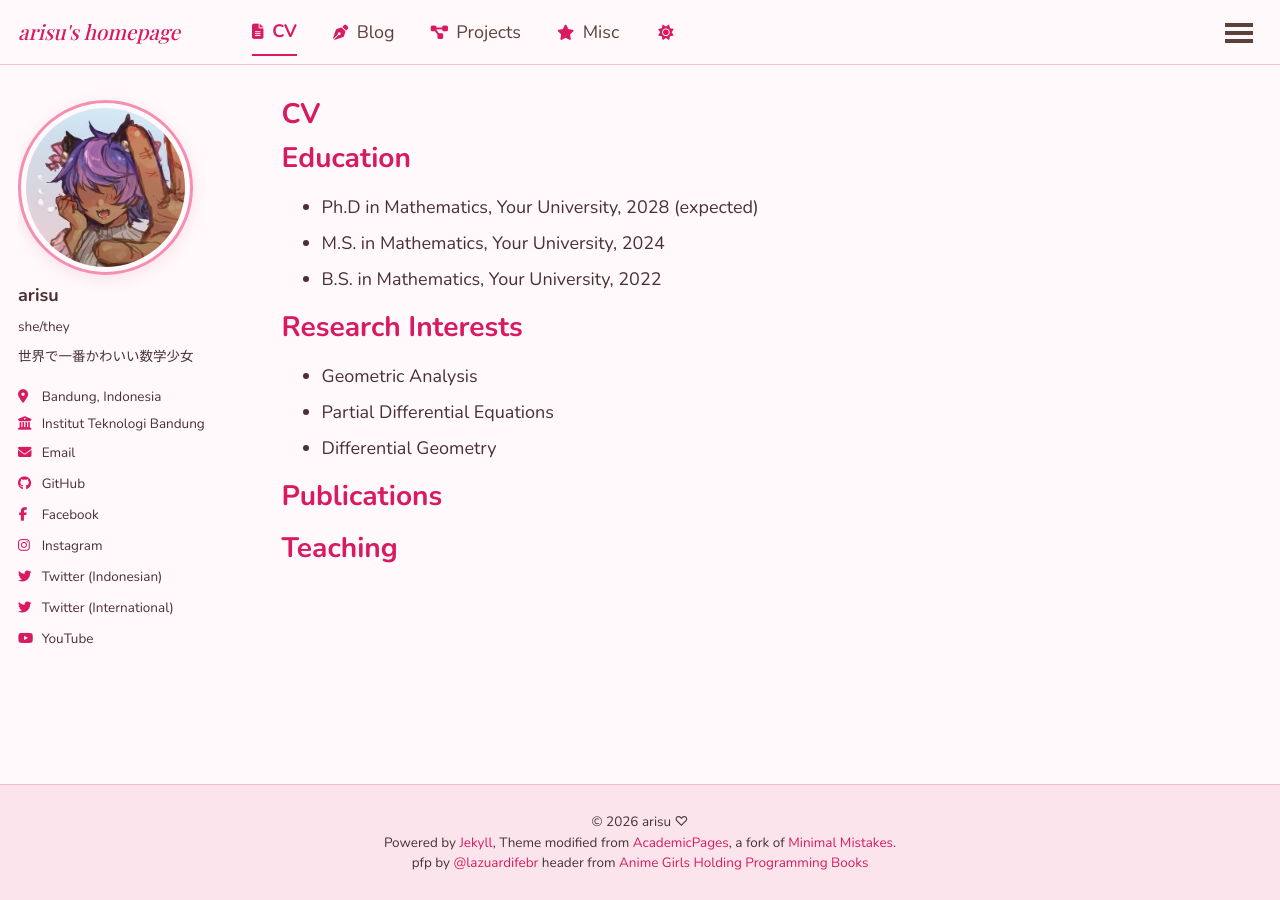
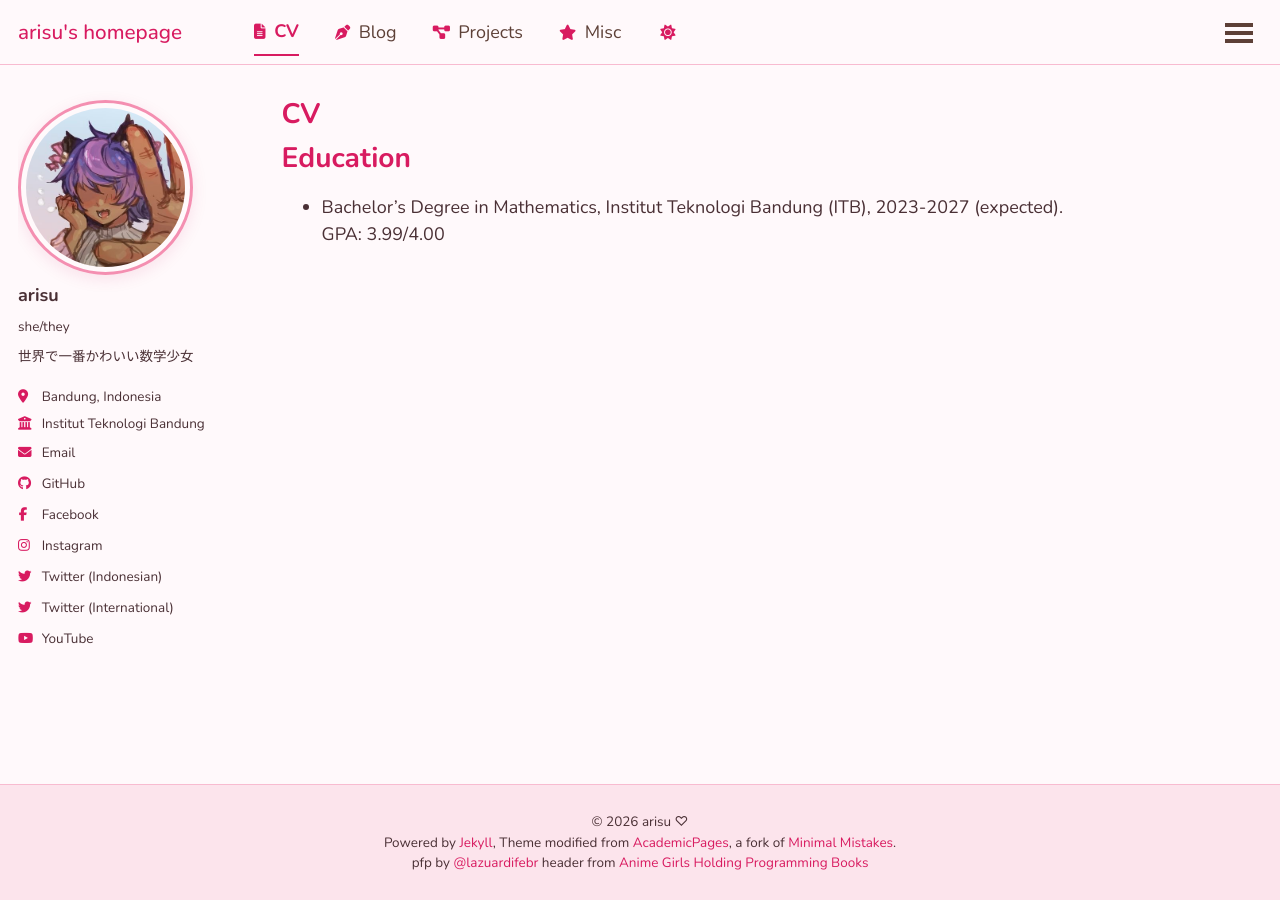
Before and after one commit to aris-uu/aris-uu.github.io, a Jekyll site: the page built from _pages/cv.md, in a window 1280 px wide. Built offline with Jekyll 4.4.1, drawn with Linux system fonts in a browser that asks for light colours; some web fonts are replaced.

Commit message:
feat: add CV page and style site masthead layout

```diff
--- a/_pages/cv.md
+++ b/_pages/cv.md
@@ -11,24 +11,4 @@ redirect_from:
 
 Education
 ======
-* Ph.D in Mathematics, Your University, 2028 (expected)
-* M.S. in Mathematics, Your University, 2024
-* B.S. in Mathematics, Your University, 2022
-
-Research Interests
-======
-* Geometric Analysis
-* Partial Differential Equations
-* Differential Geometry
-
-Publications
-======
-  <ul>{% for post in site.publications reversed %}
-    {% include archive-single-cv.html %}
-  {% endfor %}</ul>
-
-Teaching
-======
-  <ul>{% for post in site.teaching reversed %}
-    {% include archive-single-cv.html %}
-  {% endfor %}</ul>
+* Bachelor's Degree in Mathematics, Institut Teknologi Bandung (ITB), 2023-2027 (expected). GPA: 3.99/4.00
--- a/_sass/layout/_masthead.scss
+++ b/_sass/layout/_masthead.scss
@@ -80,8 +80,8 @@
 }
 
 .site-title {
-  font-family: $serif;
-  font-style: italic;
+  font-family: $sans-serif;
+  // font-style: italic;
   font-weight: 500;
   font-size: 1.15em;
   color: var(--global-link-color);
```
